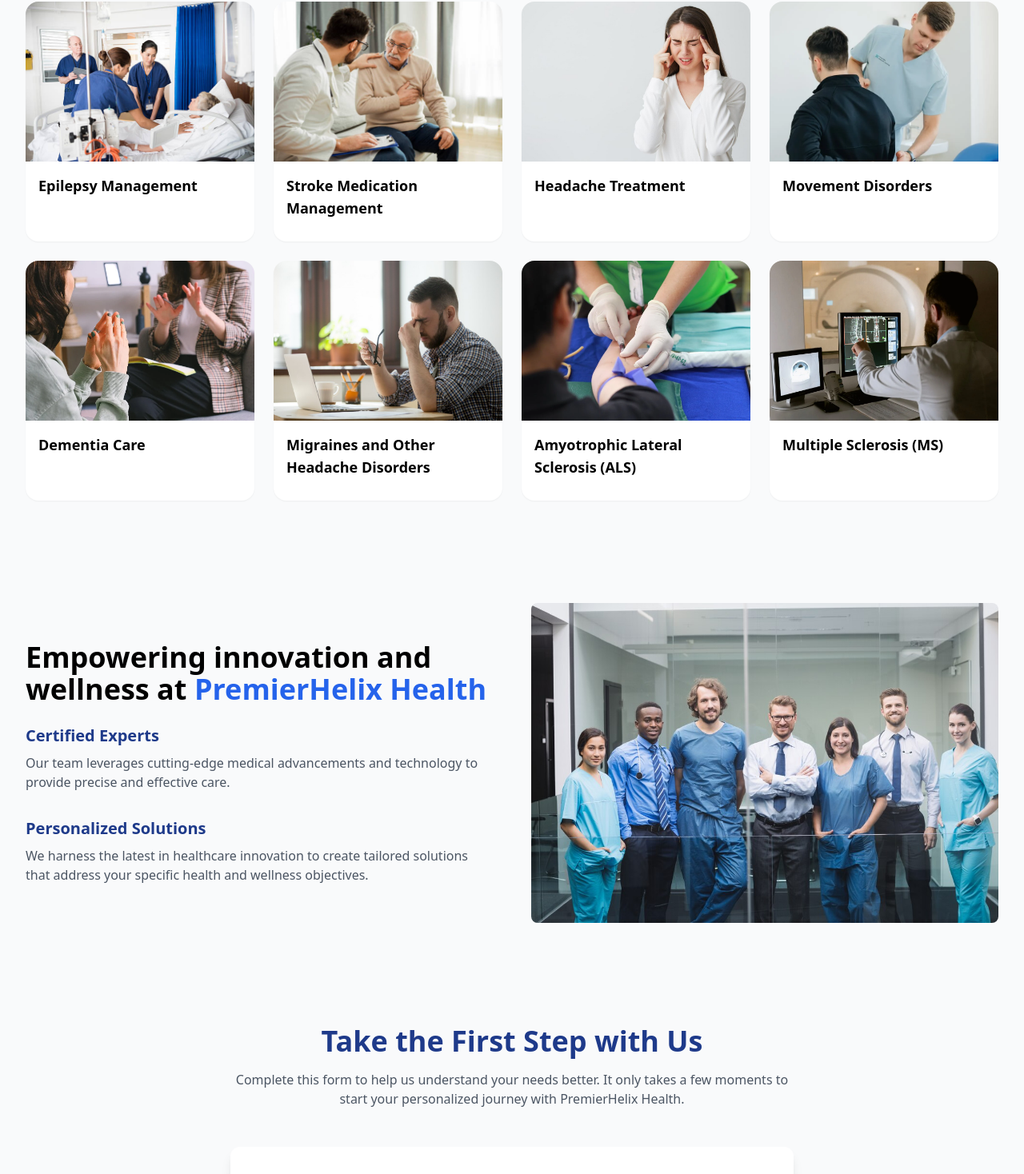
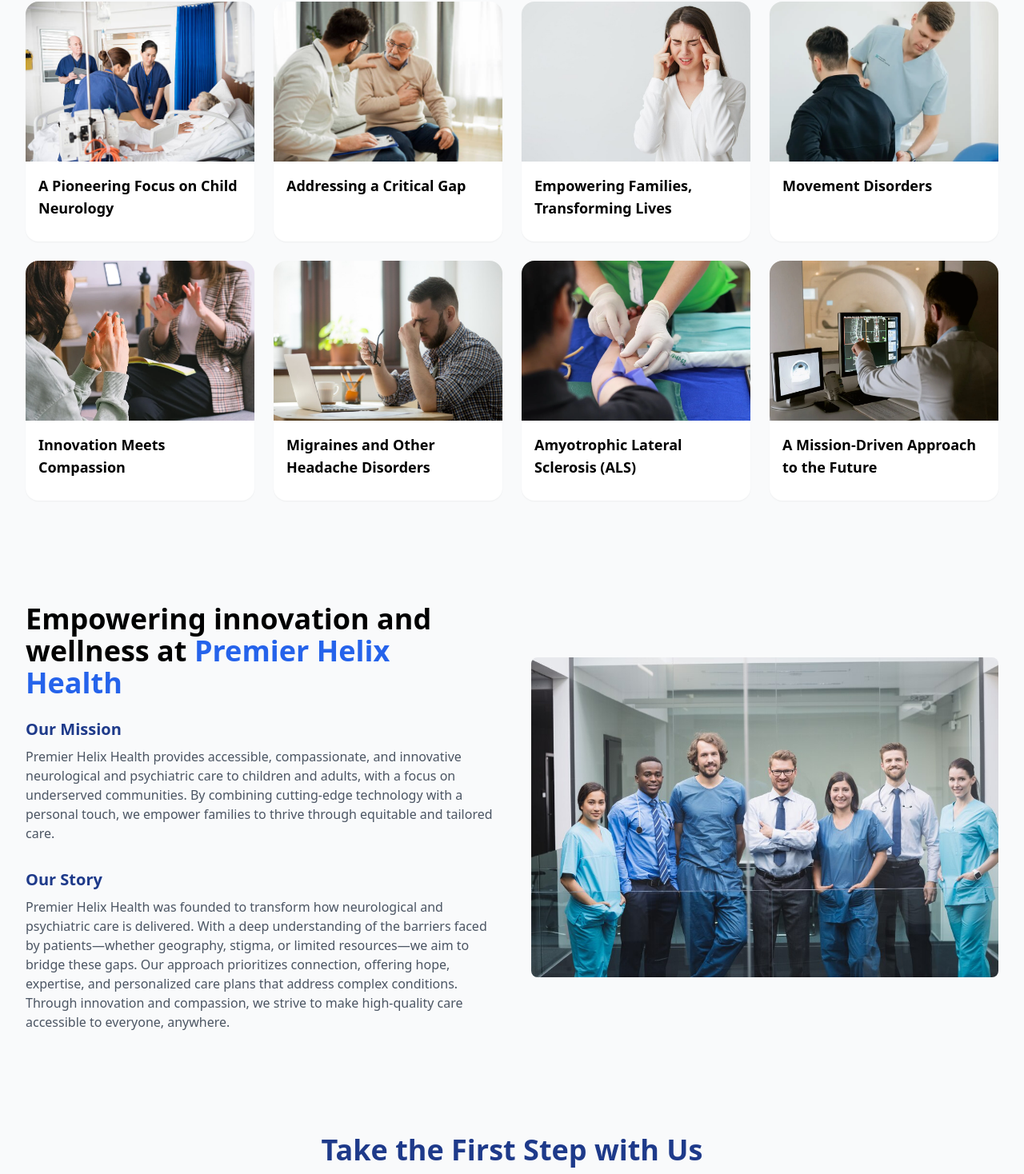
Before and after one commit to Parvez-Holbox/premierhelix, a Next.js app: page / in a window 1280 px wide. Shown: the part 744-2212 px from the top of the page at 80% size. Built offline with nearby package versions, Linux system fonts and the light colour scheme.

Commit message:
text change

```diff
--- a/components/about-us.js
+++ b/components/about-us.js
@@ -23,23 +23,34 @@
           >
             <h2 className="text-3xl md:text-4xl font-bold mb-6 text-black-900">
               Empowering innovation and wellness at{' '}
-              <span className="text-blue-600">PremierHelix Health</span>
+              <span className="text-blue-600">Premier Helix Health</span>
             </h2>
             <div className="space-y-8">
               <div>
                 <h3 className="text-xl font-semibold mb-2 text-blue-900">
-                  Certified Experts
+                  Our Mission
                 </h3>
                 <p className="text-gray-600">
-                Our team leverages cutting-edge medical advancements and technology to provide precise and effective care.
+                  Premier Helix Health provides accessible, compassionate, and
+                  innovative neurological and psychiatric care to children and
+                  adults, with a focus on underserved communities. By combining
+                  cutting-edge technology with a personal touch, we empower
+                  families to thrive through equitable and tailored care.
                 </p>
               </div>
               <div>
                 <h3 className="text-xl font-semibold mb-2 text-blue-900">
-                  Personalized Solutions
+                  Our Story
                 </h3>
                 <p className="text-gray-600">
-                We harness the latest in healthcare innovation to create tailored solutions that address your specific health and wellness objectives.
+                  Premier Helix Health was founded to transform how neurological
+                  and psychiatric care is delivered. With a deep understanding
+                  of the barriers faced by patients—whether geography, stigma,
+                  or limited resources—we aim to bridge these gaps. Our approach
+                  prioritizes connection, offering hope, expertise, and
+                  personalized care plans that address complex conditions.
+                  Through innovation and compassion, we strive to make
+                  high-quality care accessible to everyone, anywhere.
                 </p>
               </div>
             </div>
--- a/components/conditions-grid.js
+++ b/components/conditions-grid.js
@@ -5,31 +5,28 @@
 
 const conditions = [
   {
-    title: 'Epilepsy Management',
+    title: 'A Pioneering Focus on Child Neurology',
     description: [
-      'Comprehensive medication reviews to ensure effective seizure control.',
-      'Guidance on lifestyle modifications to reduce seizure triggers.',
-      'Support with treatment adjustments based on your individual needs.',
+      'Premier Helix Health specializes in pediatric neurology, addressing conditions like autism, developmental delays, epilepsy, and chronic pain syndromes.',
+      'We provide tailored, compassionate care that empowers families and supports children in reaching developmental milestones.',
     ],
     image: '/images/services/epilepsy.jpg',
     href: '#contact',
   },
   {
-    title: 'Stroke Medication Management',
+    title: 'Addressing a Critical Gap',
     description: [
-      'Expert monitoring of anticoagulant and antiplatelet medications to prevent future strokes.',
-      'Blood pressure and cholesterol management for improved vascular health.',
-      'Ongoing support for cognitive and physical rehabilitation.',
+      'Premier Helix Health bridges care gaps by reducing long wait times and eliminating geographical barriers.',
+      'Through advanced telehealth, we ensure timely diagnoses and interventions that transform outcomes and improve quality of life.',
     ],
     image: '/images/services/stroke.jpg',
     href: '#contact',
   },
   {
-    title: 'Headache Treatment',
+    title: 'Empowering Families, Transforming Lives',
     description: [
-      'Accurate diagnosis of migraines, cluster headaches, and tension headaches.',
-      'Development of personalized treatment plans, including preventive and abortive medications.',
-      'Strategies for managing chronic headaches and reducing frequency.',
+      'We empower caregivers with education, advocacy, and emotional support to navigate their child’s health journey with confidence.',
+      'Our focus extends beyond treatment to improve the overall well-being of families.',
     ],
     image: '/images/services/headache.jpg',
     href: '#contact',
@@ -37,19 +34,17 @@
   {
     title: 'Movement Disorders',
     description: [
-      'Specialized care for Parkinson’s disease, essential tremor, and dystonia.',
-      'Medication management to improve motor symptoms and quality of life.',
-      'Guidance on integrating physical therapy and lifestyle changes into your care plan.',
+      'Specialized care for conditions like Parkinson’s disease and dystonia, focusing on improving motor symptoms and quality of life.',
+      'We provide medication management and guidance for integrating physical therapy and lifestyle changes.',
     ],
     image: '/images/services/movement.jpg',
     href: '#contact',
   },
   {
-    title: 'Dementia Care',
+    title: 'Innovation Meets Compassion',
     description: [
-      'Early diagnosis and intervention to slow cognitive decline.',
-      'Medication management to address symptoms like memory loss and confusion.',
-      'Support for caregivers with resources and practical advice for daily challenges.',
+      'Combining cutting-edge technology with empathy, we ensure high-quality care for underserved and remote communities.',
+      'We prioritize patient connection and address barriers to access for marginalized populations.',
     ],
     image: '/images/services/dementia.jpg',
     href: '#contact',
@@ -57,9 +52,8 @@
   {
     title: 'Migraines and Other Headache Disorders',
     description: [
-      'Diagnosis often depends on patient history and symptoms.',
-      'Imaging like MRI or CT may rule out structural issues.',
-      'Routine physical exams are minimal unless other symptoms emerge.',
+      'Accurate diagnosis and personalized treatment plans for managing chronic migraines and tension headaches.',
+      'Strategies include preventive medications and solutions tailored to reduce headache frequency.',
     ],
     image: '/images/services/ocd.jpg',
     href: '#contact',
@@ -67,17 +61,17 @@
   {
     title: 'Amyotrophic Lateral Sclerosis (ALS)',
     description: [
-      'Diagnosis involves EMG, nerve conduction studies, and patient-reported symptoms.',
-      'Routine physical exams are less emphasized compared to other diagnostic tools.',
+      'Comprehensive diagnosis and care for ALS using advanced diagnostic tools like EMG and nerve conduction studies.',
+      'Focus on managing symptoms and improving quality of life for patients and families.',
     ],
     image: '/images/services/stress.jpg',
     href: '#contact',
   },
   {
-    title: 'Multiple Sclerosis (MS)',
+    title: 'A Mission-Driven Approach to the Future',
     description: [
-      'MRI is the primary diagnostic tool to detect lesions in the CNS.',
-      'Routine check-ups focus more on symptom management rather than physical exams.',
+      'Premier Helix Health is transforming telehealth by addressing the intersection of child neurology, adult neurology, and psychiatry.',
+      'Our mission is to deliver equitable, accessible, and specialized care to underserved communities.',
     ],
     image: '/images/services/other.jpg',
     href: '#contact',
--- a/components/hero.js
+++ b/components/hero.js
@@ -8,7 +8,7 @@
 const slides = [
   {
     title: 'Welcome to PremierHelix Health',
-    description: 'Empowering innovation through dedicated care and advanced solutions.',
+    description: 'Leading the way in compassionate care, empowering families, and transforming lives, one child, one patient, and one community at a time.',
     image: '/images/carousel/Slide1.jpg',
     link: '#conditions', // Add link for "Learn More" button
   },
```
